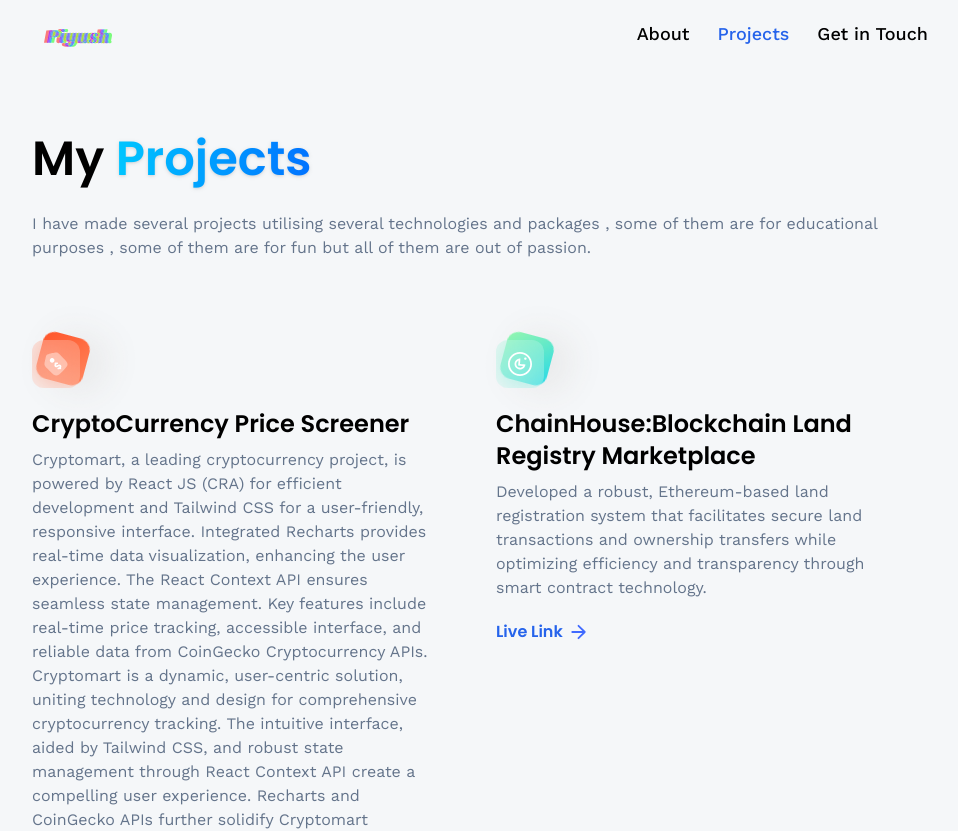
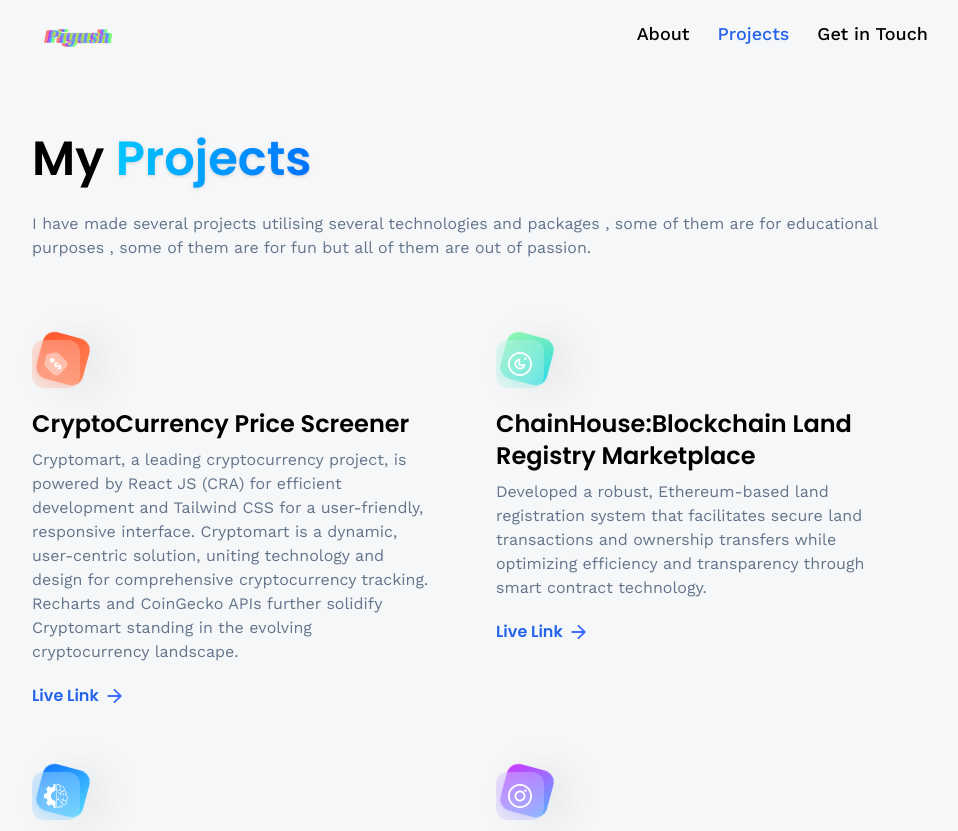
Before and after one commit to piyush9808/Piyush-s-Portfolio, a React (Vite) app: page /Projects in a window 1280 px wide. Shown: the top 831 px of the page, without its empty margins (160-1118 px from the left). Built offline with nearby package versions, Linux system fonts and the light colour scheme.

Commit message:
Update index.js

```diff
--- a/src/constants/index.js
+++ b/src/constants/index.js
@@ -189,7 +189,7 @@ export const projects = [
         iconUrl: pricewise,
         theme: 'btn-back-red',
         name: 'CryptoCurrency Price Screener',
-        description:  'Cryptomart, a leading cryptocurrency project, is powered by React JS (CRA) for efficient development and Tailwind CSS for a user-friendly, responsive interface. Integrated Recharts provides real-time data visualization, enhancing the user experience. The React Context API ensures seamless state management. Key features include real-time price tracking, accessible interface, and reliable data from CoinGecko Cryptocurrency APIs. Cryptomart is a dynamic, user-centric solution, uniting technology and design for comprehensive cryptocurrency tracking. The intuitive interface, aided by Tailwind CSS, and robust state management through React Context API create a compelling user experience. Recharts and CoinGecko APIs further solidify Cryptomart standing in the evolving cryptocurrency landscape.',
+        description:  'Cryptomart, a leading cryptocurrency project, is powered by React JS (CRA) for efficient development and Tailwind CSS for a user-friendly, responsive interface. Cryptomart is a dynamic, user-centric solution, uniting technology and design for comprehensive cryptocurrency tracking. Recharts and CoinGecko APIs further solidify Cryptomart standing in the evolving cryptocurrency landscape.',
 
         link: 'https://cypto-mart.vercel.app/',
     },
```
